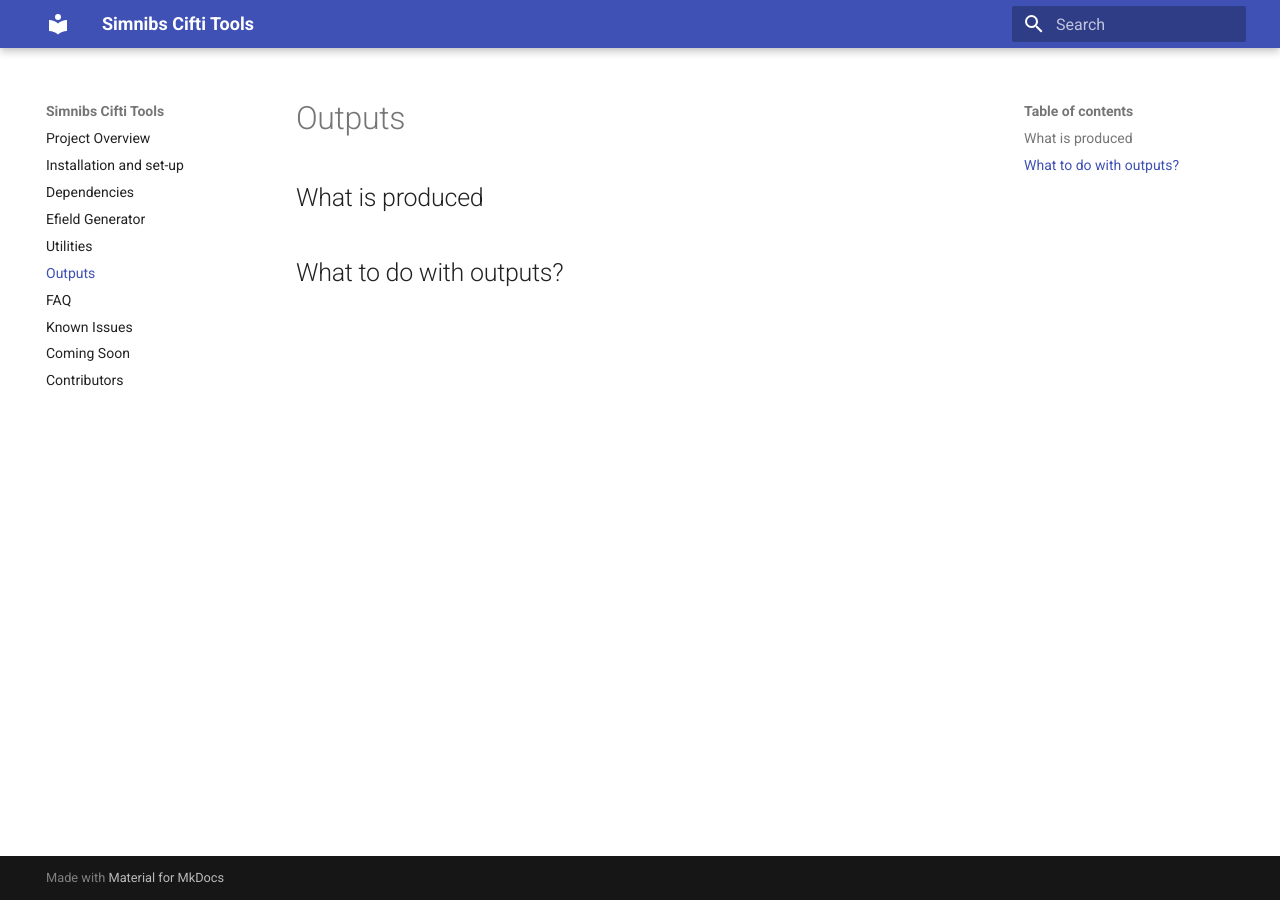
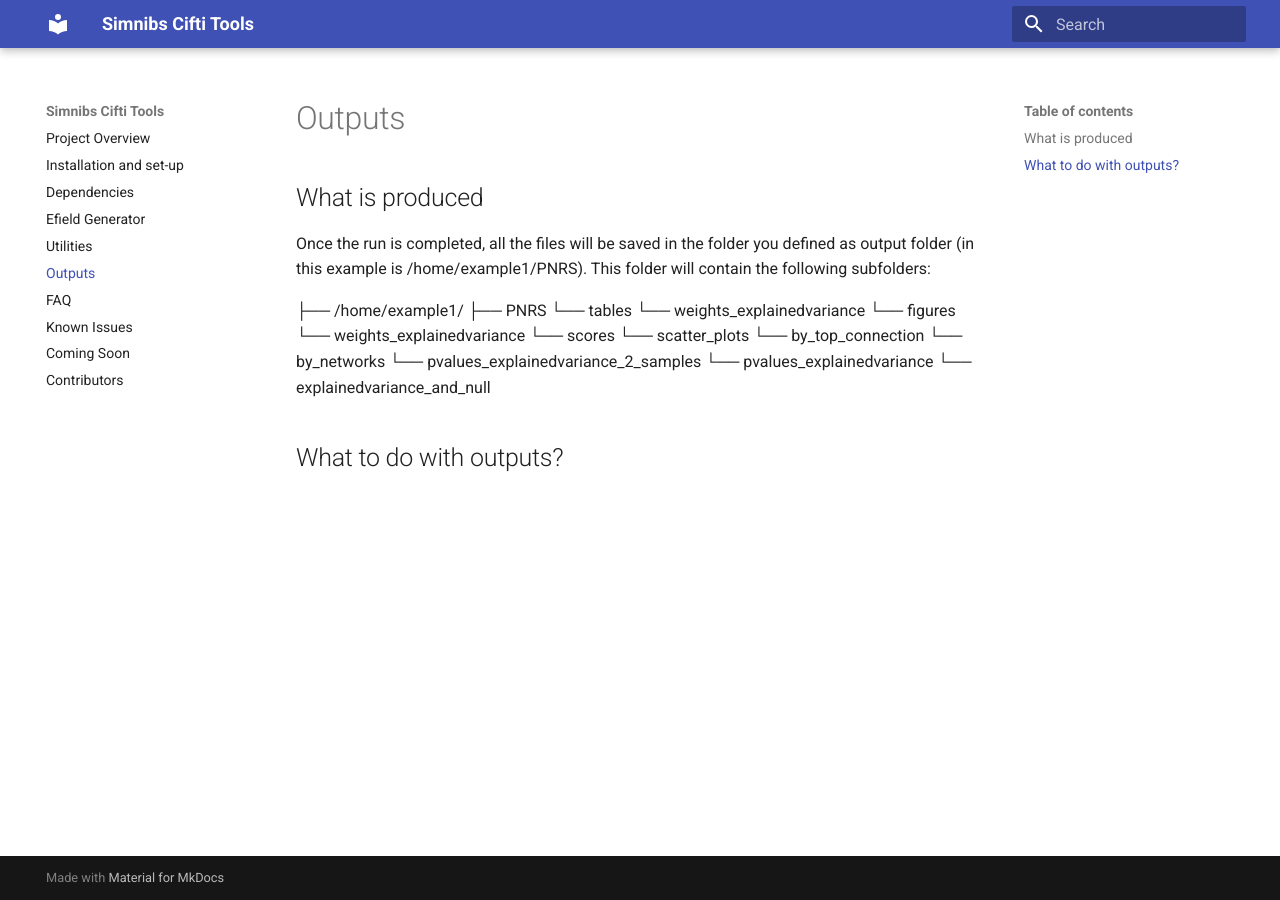
Before and after one commit to DCAN-Labs/simnibs_cifti_tools_RTD2, an MkDocs documentation site: the page built from docs/outputs.md, in a window 1280 px wide. Built offline with MkDocs 1.6.1 and Material for MkDocs 9.7.7, drawn with Linux system fonts in a browser that asks for light colours.

Commit message:
Update outputs.md

```diff
--- a/docs/outputs.md
+++ b/docs/outputs.md
@@ -1,2 +1,19 @@
 ## What is produced
+Once the run is completed, all the files will be saved in the folder you defined as output folder (in this example is /home/example1/PNRS). This folder will contain the following subfolders:
+
+
+├── /home/example1/
+    ├── PNRS
+        └── tables
+            └── weights_explainedvariance
+        └── figures
+            └── weights_explainedvariance
+            └── scores
+            └── scatter_plots
+                └── by_top_connection
+                └── by_networks
+            └── pvalues_explainedvariance_2_samples
+            └── pvalues_explainedvariance
+            └── explainedvariance_and_null
+
 ## What to do with outputs?
```
